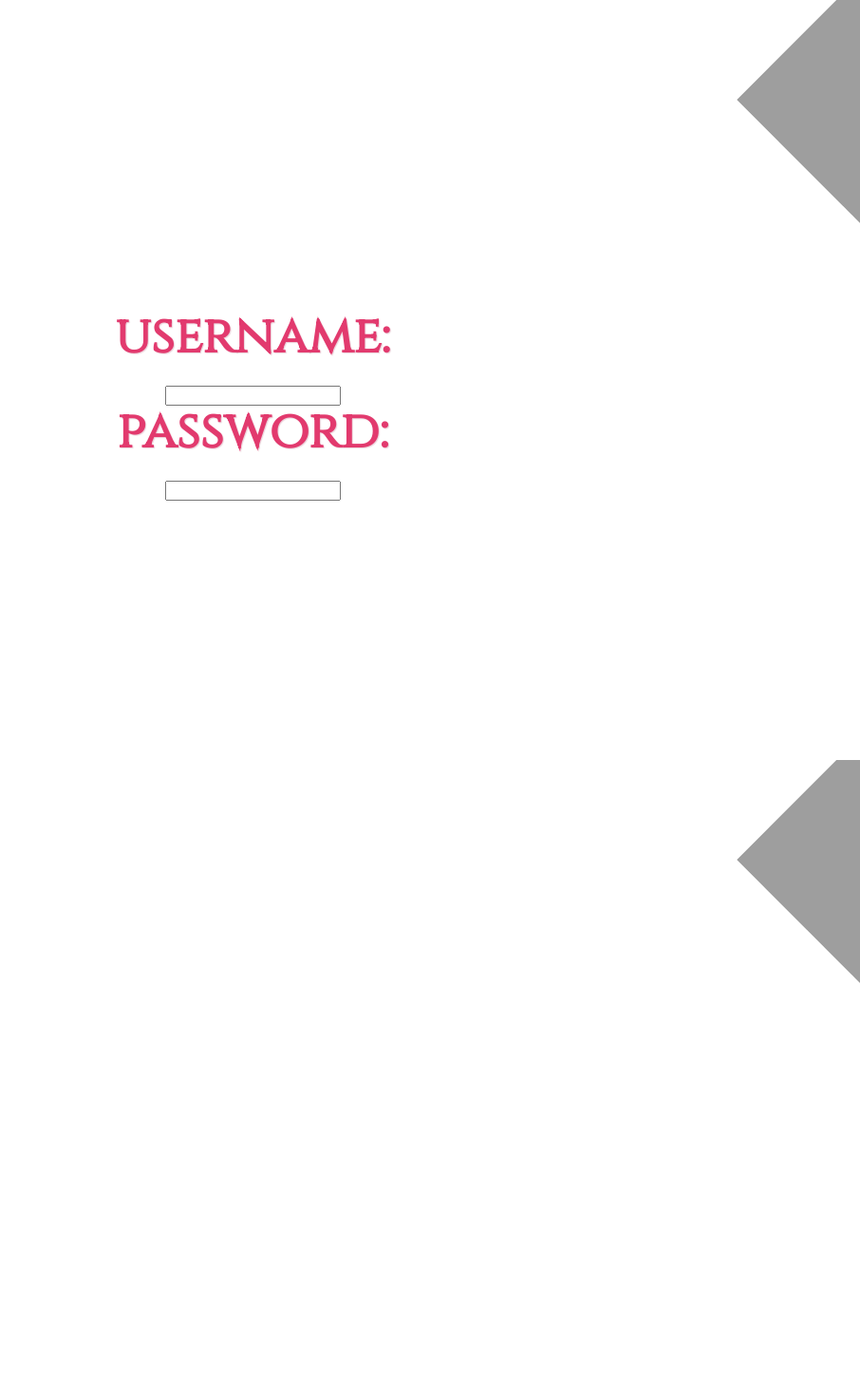
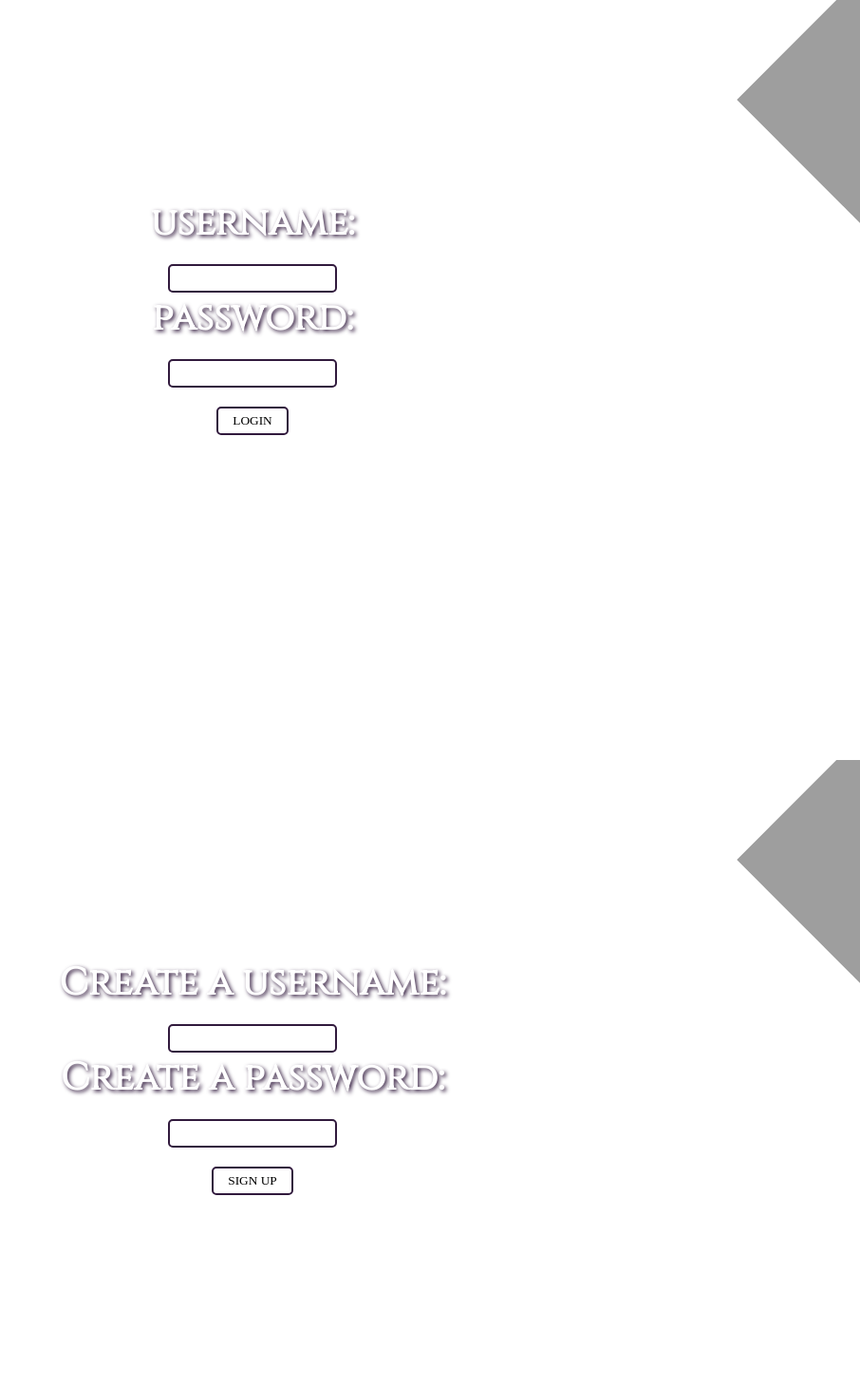
Before and after one commit to lucykgriffiths/hackathon2018, a PHP site: page /HomePage.html in a window 1280 px wide. Shown: the part 800-2260 px from the top of the page at 95% size, without its empty margins (374-1280 px from the left). Run offline with PHP 8.4, Linux system fonts and the light colour scheme.

Commit message:
Forms to input login and sign up

```diff
--- a/src/HomePage.html
+++ b/src/HomePage.html
@@ -33,20 +33,32 @@
 		</section>
 		<section class = "st-panel" id = "st-panel-2">
 			<div class = "st-deco" data-icon = "Login"></div>
-				<form>
+				<form action="login_page.php" target ="_blank" method="post">
 				<h2>
 					username:<br>
 					<input type="text" name="username">
 					<br>
 					password:<br>
 					<input type="password" name="password">
+					<br>
+					<input type="submit" value="LOGIN">
 				</h2>
 				</form>
 			<!-- Need a way to enter information here -->
 		</section>
 		<section class = "st-panel" id = "st-panel-3">
 			<div class = "st-deco" data-icon = "SignUp"></div>
-			<!-- Sign me up -->
+			<form action="sign_up_page.php" target ="_blank" method="post">
+				<h2>
+					Create a username:<br>
+					<input type="text" name="username">
+					<br>
+					Create a password:<br>
+					<input type="password" name="password">
+					<br>
+					<input type="submit" value="SIGN UP">
+				</h2>
+				</form>
 		</section>
 		<section class = "st-panel" id = "st-panel-4">
 			<div class = "st-deco" data-icon = "AboutUs"></div>
--- a/src/HomeStyle.css
+++ b/src/HomeStyle.css
@@ -6,6 +6,20 @@ h1{
 	color: white;
 	font-size: 500%;
 	text-align: center;
+}
+input{
+	font-family: Cinzel bold;
+	text-align:center;
+	padding:5px;
+	background: #fff;
+	border:2px solid #311a3d;
+	-webkit-border-radius: 5px;
+	border-radius: 5px;
+}
+
+input[type=submit]{
+	padding: 5px 15px;
+	cursor:pointer;
 }
 
 .st-container {
@@ -146,10 +160,10 @@ h1{
 }
 
 .st-panel h2 {
-	color: #e23a6e;
-	text-shadow: 1px 1px 1px rgba(151,24,64,0.2);
+	color: #fff;
+	text-shadow: 2px 2px 4px rgba(49, 26, 61, 1);
 	position: absolute;
-	font-size: 54px;
+	font-size: 40px;
 	font-weight: 900;
 	width: 80%;
 	left: 10%;
@@ -157,7 +171,7 @@ h1{
 	line-height: 50px;
 	margin: -70px 0 0 0;
 	padding: 0;
-	top: 50%;
+	top: 35%;
 	-webkit-backface-visibility: hidden;
 }
 
```
